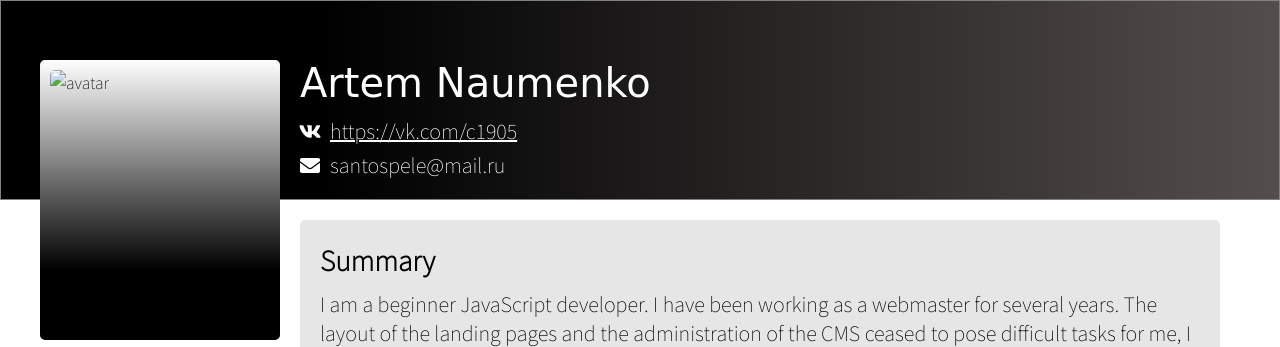
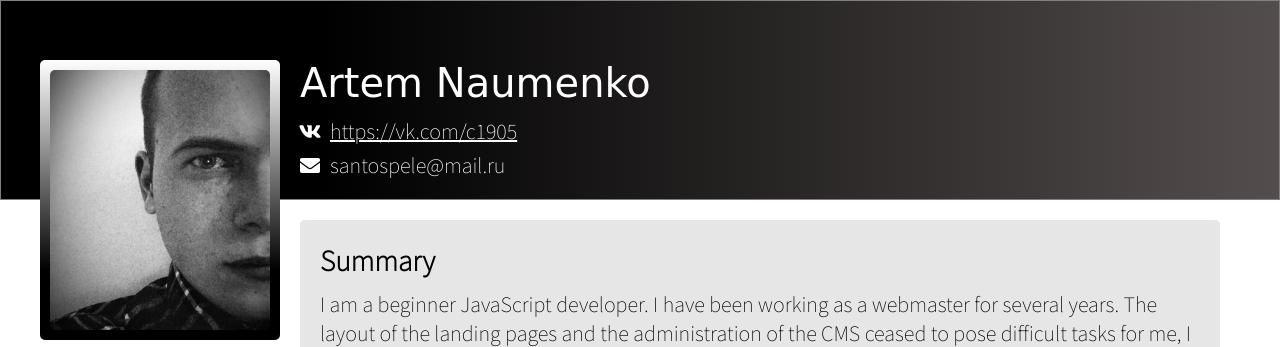
Before and after one commit to MonaLizaOverdrivee/rsschool-cv, a plain HTML site: page index.html in a window 1280 px wide. Shown: the top 347 px of the page. Drawn offline with Linux system fonts and the light colour scheme; the site is published under a folder, as on GitHub Pages, so addresses that start at the root find nothing; a web font is replaced by a local one.

Commit message:
feat: correct img path

```diff
--- a/index.html
+++ b/index.html
@@ -28,7 +28,7 @@
     <div class="container">
       <div class="container__aside">
         <div class="photo__wraper">
-          <img src="/assets/Ed-BctySmOA.png" alt="avatar" class="photo">
+          <img src="assets/Ed-BctySmOA.png" alt="avatar" class="photo">
         </div>
         <div class="link__list">
           <a href="https://github.com/MonaLizaOverdrivee" class="button"><i class="fab fa-github"></i> GitHub</a>
```
